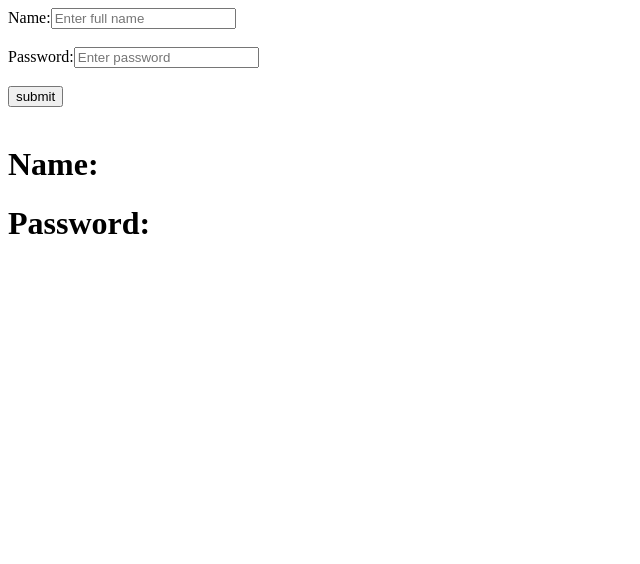
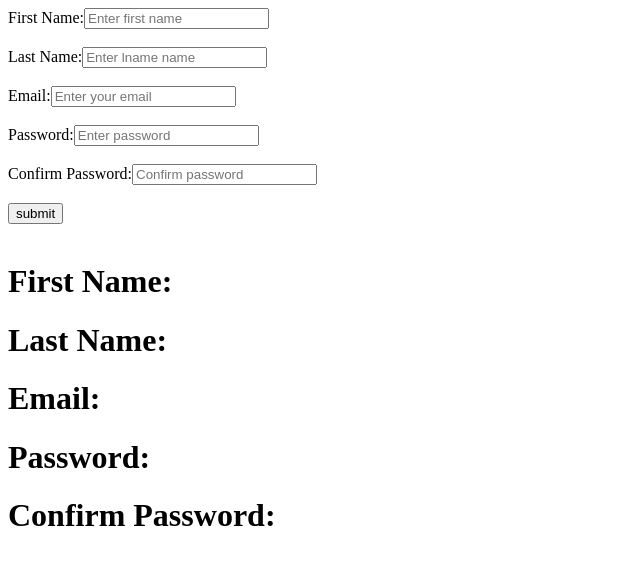
Before and after one commit to Bsef19a514/React-Cheat-Sheet, a React (Create React App) app in the folder 10_react-forms/: page / in a window 1280 px wide. Shown: the top 564 px of the page, without its empty margins (0-640 px from the left). Built offline with nearby package versions, Linux system fonts and the light colour scheme.

Commit message:
react forms, lec#39

```diff
--- a/10_react-forms/src/LoginForm2.js
+++ b/10_react-forms/src/LoginForm2.js
@@ -6,7 +6,7 @@ const LoginForm2=()=>{
         password:""
     }
 
-    // using single reack hook (useState) and single onChangeHandler() for all the inputs
+    // using single react hook (useState) and single onChangeHandler() for all the inputs
     let [onChangedata,setOnChangeData]=useState(obj)
     let [onClickData,setOnclickData]=useState(obj)
 
--- a/10_react-forms/src/index.js
+++ b/10_react-forms/src/index.js
@@ -4,9 +4,9 @@ import ReactDOM from 'react-dom/client';
 import App from './App';
 import LoginForm from './LoginForm';
 import LoginForm2 from './LoginForm2';
+import SignupForm from './signupForm';
+
 const root=ReactDOM.createRoot(document.getElementById("root"))
 root.render(
-  <LoginForm2/>
-  // <LoginForm/>
-  // <App/>
+ <SignupForm/>
 )
--- /dev/null
+++ b/10_react-forms/src/signupForm.js
@@ -0,0 +1,117 @@
+import React,{useState} from "react"
+
+const SignupForm=()=>{
+
+    let obj={
+        firstname:"",
+        lastname:"",
+        email:"",
+        phone:"",
+        password:"",
+        cPassword:""
+    }
+
+    // using single react hook (useState) and single onChangeHandler() for all the inputs
+    let [onChangedata,setOnChangeData]=useState(obj)
+    let [onClickData,setOnclickData]=useState(obj)
+
+    // user defined function
+    const onChangeHandler=(event)=>{
+        const {name,value}=event.target //object destructuring
+
+        setOnChangeData((prevValue)=>{
+            console.log("prev: ",prevValue);
+            return({
+                ...prevValue,  //using spread opearator
+                [name]:value
+            })
+            // if(name==="fname"){
+            //    return {
+            //         firstname:value,
+            //         lastname:prevValue.lastname,
+            //         email:prevValue.email,
+            //         password:prevValue.password,
+            //         cPassword:prevValue.cPassword
+            //     }
+            // }else if(name==="lname"){
+            //     return {
+            //          firstname:prevValue.firstname,
+            //          lastname:value,
+            //          email:prevValue.email,
+            //          password:prevValue.password,
+            //          cPassword:prevValue.cPassword
+            //      }
+            // }else if(name==="email"){
+            //     return {
+            //          firstname:prevValue.firstname,
+            //          lastname:prevValue.lastname,
+            //          email:value,
+            //          password:prevValue.password,
+            //          cPassword:prevValue.cPassword
+            //      }
+            // }else if(name==="password"){
+            //     return {
+            //         firstname:prevValue.firstname,
+            //          lastname:prevValue.lastname,
+            //          email:prevValue.email,
+            //          password:value,
+            //          cPassword:prevValue.cPassword
+            //      }
+            // }else if(name==="cPassword"){
+            //     return {
+            //         firstname:prevValue.firstname,
+            //          lastname:prevValue.lastname,
+            //          email:prevValue.email,
+            //          password:prevValue.password,
+            //          cPassword:value
+            //      }
+            // }
+
+        })
+    }
+
+    //on Submit function handler
+    const showLoginDetails=(event)=>{
+        setOnclickData(onChangedata)
+        event.preventDefault(); //prevenvents the form from submitting (default behaviour)
+
+
+    }
+
+    return(
+        <>
+        <form onSubmit={showLoginDetails}>
+            <label>First Name:</label>
+            <input type="text" name="firstname" placeholder="Enter first name" onChange={onChangeHandler}/>
+            <br/>
+            <br/>
+            <label>Last Name:</label>
+            <input type="text" name="lastname" placeholder="Enter lname name" onChange={onChangeHandler}/>
+            <br/>
+            <br/>
+            <label>Email:</label>
+            <input type="text" name="email" placeholder="Enter your email" onChange={onChangeHandler}/>
+            <br/>
+            <br/>
+            <label>Password:</label>
+            <input type="text" name="password" placeholder="Enter password" onChange={onChangeHandler}/>
+            <br/>
+            <br/>
+            <label>Confirm Password:</label>
+            <input type="text" name="cPassword" placeholder="Confirm password" onChange={onChangeHandler}/>
+            <br/>
+            <br/>
+            <input type="submit" value="submit"/>
+            <br/>
+            <br/>
+        </form>
+        <h1>First Name: {onClickData.firstname}</h1>
+        <h1>Last Name: {onClickData.lastname}</h1>
+        <h1>Email: {onClickData.email}</h1>
+        <h1>Password: {onClickData.password}</h1>
+        <h1>Confirm Password: {onClickData.cPassword}</h1>
+        </>
+    )
+}
+
+export default SignupForm
```
